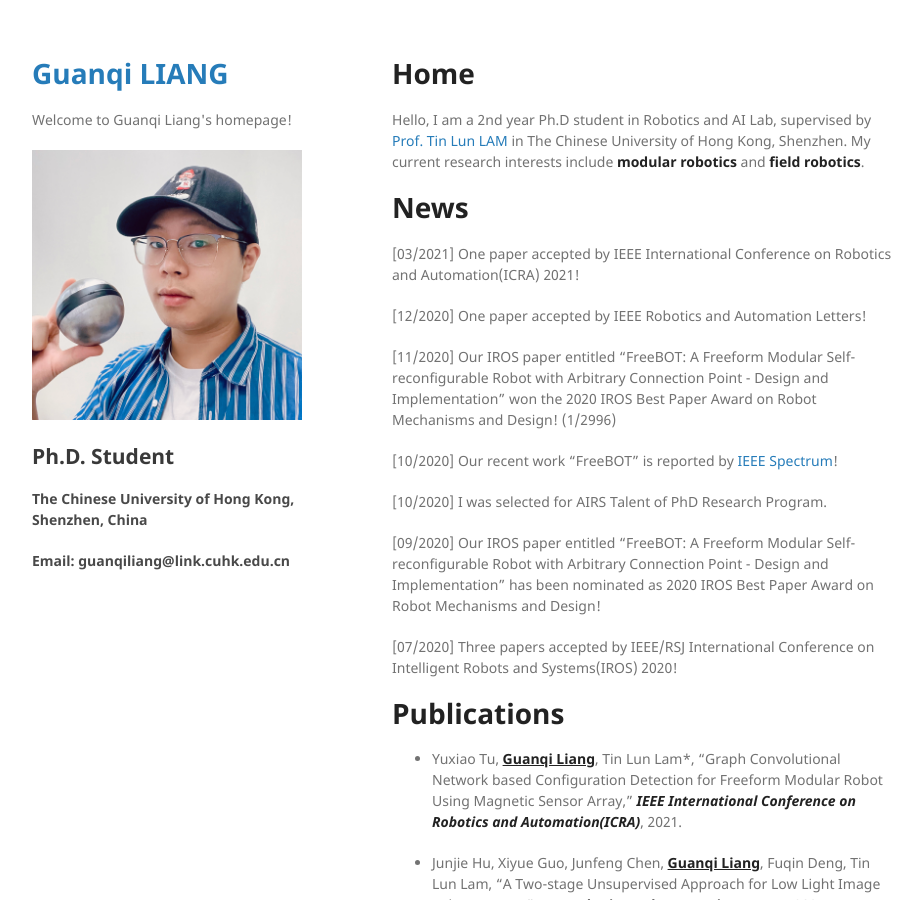
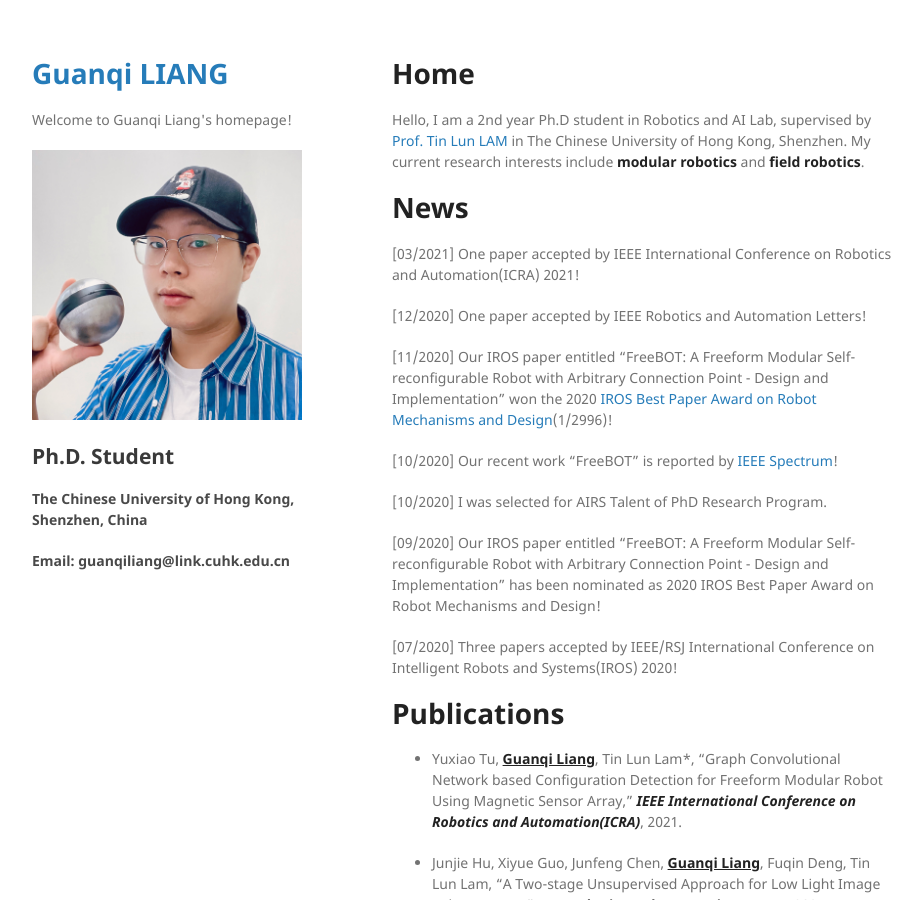
Before and after one commit to guanqiliang/guanqiliang.github.com, a Jekyll site: the page built from index.md, in a window 1280 px wide and 900 px high. Shown: the whole window, without its empty margins (178-1100 px from the left). Built offline with Jekyll 4.4.1, drawn with Linux system fonts in a browser that asks for light colours; our own code applies the rules of GitHub Pages for plain Markdown files; part of the change alters nothing that is shown.

```diff
--- a/index.md
+++ b/index.md
@@ -8,7 +8,7 @@ Hello, I am a 2nd year Ph.D student in Robotics and AI Lab, supervised by [Prof.
 
 [12/2020] One paper accepted by IEEE Robotics and Automation Letters!
 
-[11/2020] Our IROS paper entitled "FreeBOT: A Freeform Modular Self-reconfigurable Robot with Arbitrary Connection Point - Design and Implementation" won the 2020 IROS Best Paper Award on Robot Mechanisms and Design! (1/2996)
+[11/2020] Our IROS paper entitled "FreeBOT: A Freeform Modular Self-reconfigurable Robot with Arbitrary Connection Point - Design and Implementation" won the 2020 [IROS Best Paper Award on Robot Mechanisms and Design](https://www.ieee-ras.org/about-ras/latest-news/1767-iros-2020-award-recipients-honored)(1/2996)!
 
 [10/2020] Our recent work “FreeBOT” is reported by [IEEE Spectrum](https://spectrum.ieee.org/automaton/robotics/robotics-hardware/freebots-spheres-swarm-robots)!
 
```
